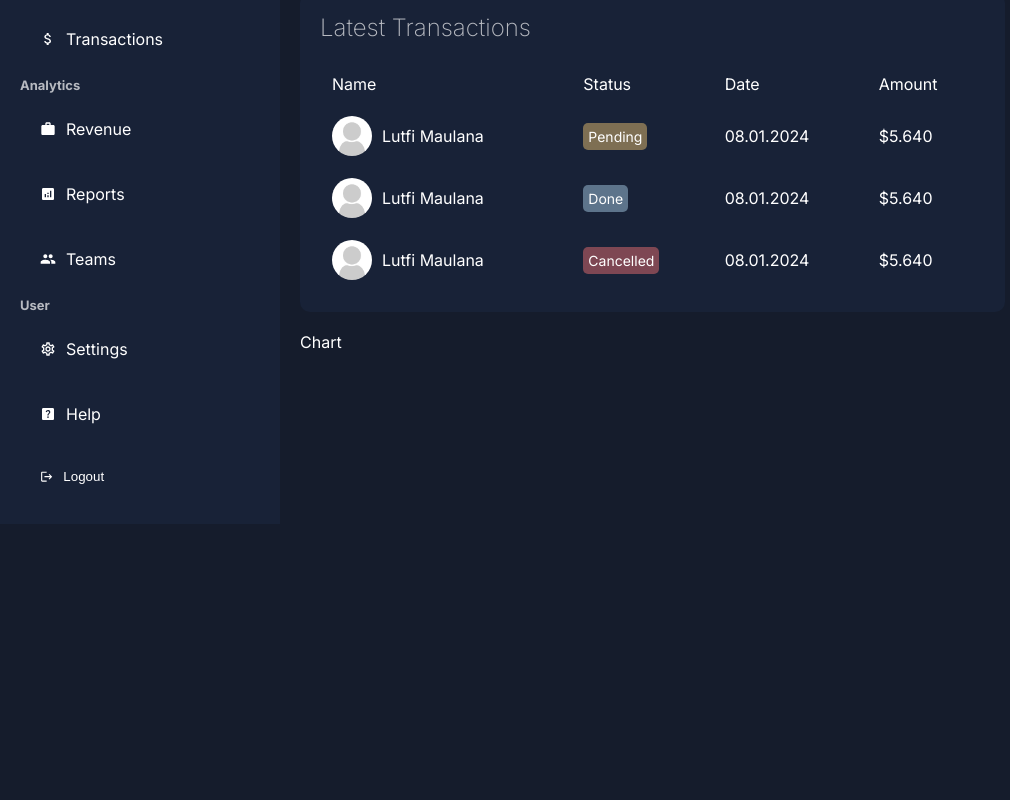
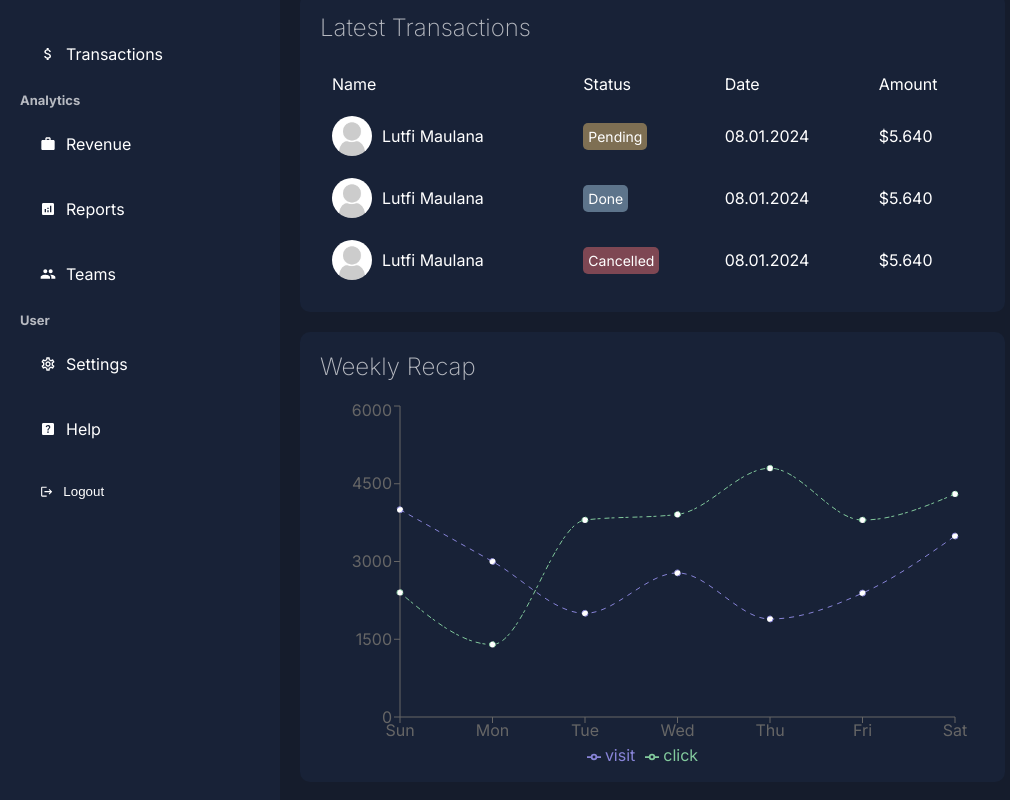
Before and after one commit to lutfimaulana17/cms-admin, a Next.js app: page /dashboard in a window 1280 px wide. Shown: the part 306-1106 px from the top of the page, without its empty margins (0-1010 px from the left). Before the commit the page ends 830 px from the top, so only its background shows below. Built offline with nearby package versions, Linux system fonts and the light colour scheme.

Commit message:
layouting weekly recap chart using recharts@2.9.0 lib

```diff
--- a/app/ui/dashboard/chart/chart.jsx
+++ b/app/ui/dashboard/chart/chart.jsx
@@ -1,8 +1,71 @@
+"use client"
+
 import styles from './chart.module.css'
+import { LineChart, Line, XAxis, YAxis, Tooltip, Legend, ResponsiveContainer } from 'recharts';
+
+const data = [
+  {
+    name: "Sun",
+    visit: 4000,
+    click: 2400,
+  },
+  {
+    name: "Mon",
+    visit: 3000,
+    click: 1398,
+  },
+  {
+    name: "Tue",
+    visit: 2000,
+    click: 3800,
+  },
+  {
+    name: "Wed",
+    visit: 2780,
+    click: 3908,
+  },
+  {
+    name: "Thu",
+    visit: 1890,
+    click: 4800,
+  },
+  {
+    name: "Fri",
+    visit: 2390,
+    click: 3800,
+  },
+  {
+    name: "Sat",
+    visit: 3490,
+    click: 4300,
+  },
+];
 
 const Chart = () => {
   return (
-    <div>Chart</div>
+    <div className={styles.container}>
+      <h2 className={styles.title}>Weekly Recap</h2>
+      <ResponsiveContainer width="100%" height="90%">
+        <LineChart
+          width={500}
+          height={300}
+          data={data}
+          margin={{
+            top: 5,
+            right: 30,
+            left: 20,
+            bottom: 5,
+          }}
+        >
+          <XAxis dataKey="name" />
+          <YAxis />
+          <Tooltip contentStyle={{ background: "#151c2c", border: "none" }} />
+          <Legend />
+          <Line type="monotone" dataKey="visit" stroke="#8884d8" strokeDasharray="5 5" />
+          <Line type="monotone" dataKey="click" stroke="#82ca9d" strokeDasharray="3 4 5 2" />
+        </LineChart>
+      </ResponsiveContainer>
+    </div>
   )
 }
 
--- a/app/ui/dashboard/chart/chart.module.css
+++ b/app/ui/dashboard/chart/chart.module.css
@@ -1,3 +1,12 @@
 .container{
+    background-color: var(--bgSoft);
+    height: 450px;
+    padding: 20px;
+    border-radius: 10px;
+}
 
+.title{
+    font-weight: 200;
+    color: var(--textSoft);
+    margin-bottom: 20px;
 }
--- a/package.json
+++ b/package.json
@@ -12,7 +12,8 @@
     "next": "14.0.4",
     "react": "^18",
     "react-dom": "^18",
-    "react-icons": "^4.11.0"
+    "react-icons": "^4.11.0",
+    "recharts": "^2.9.0"
   },
   "devDependencies": {
     "eslint": "^8",
```
Also changed, not shown: 1 other file (tests, documents, lock files or other folders).
